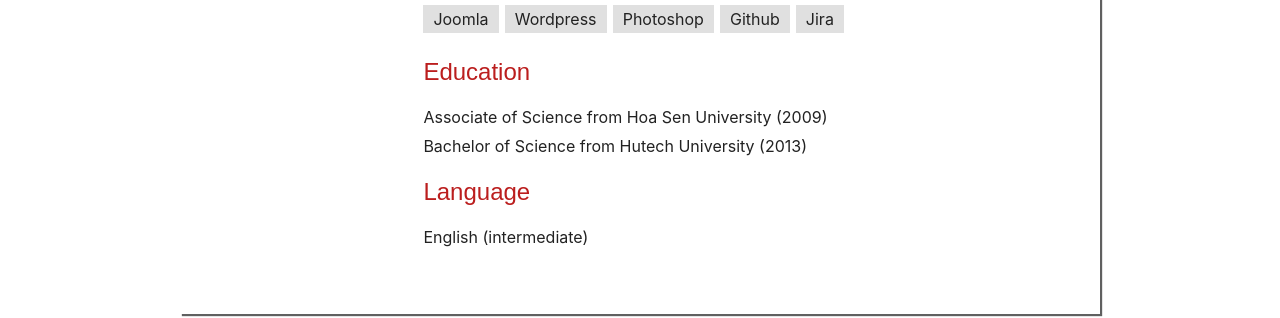
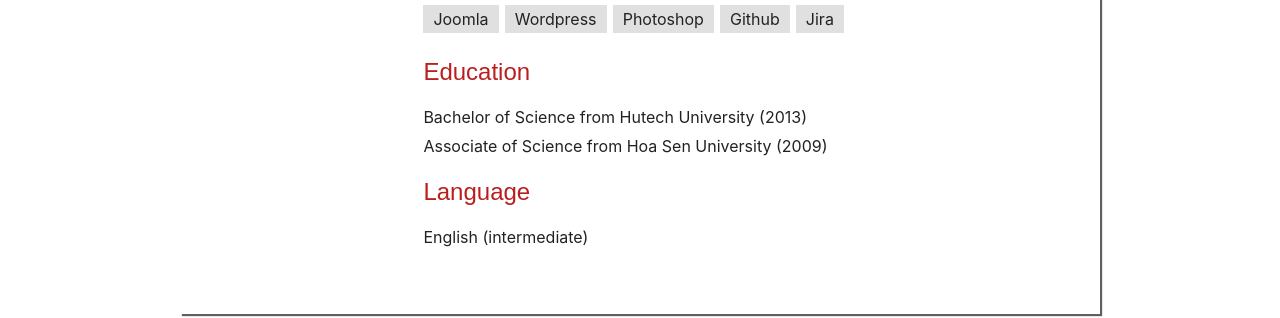
Before and after one commit to nhidev/nhidev.github.io, a Jekyll site: the page built from resume.md, in a window 1280 px wide. Shown: the part 1389-1707 px from the top of the page. Built offline with Jekyll 4.4.1, drawn with Linux system fonts in a browser that asks for light colours; nearby versions of some CDN libraries; some web fonts are replaced; some of the changed lines change nothing that is shown.

Commit message:
edit content

```diff
--- a/_layouts/resume.html
+++ b/_layouts/resume.html
@@ -139,8 +139,9 @@ layout: default
         <div class="cv-timeline">
           <div class="cv-timeline-row">
             <div class="cv-timeline-body">
+              <p>Bachelor of Science from Hutech University (2013)</p>
               <p>Associate of Science from Hoa Sen University (2009)</p>
-              <p>Bachelor of Science from Hutech University (2013)</p>
+
             </div>
           </div>
         </div>
```
